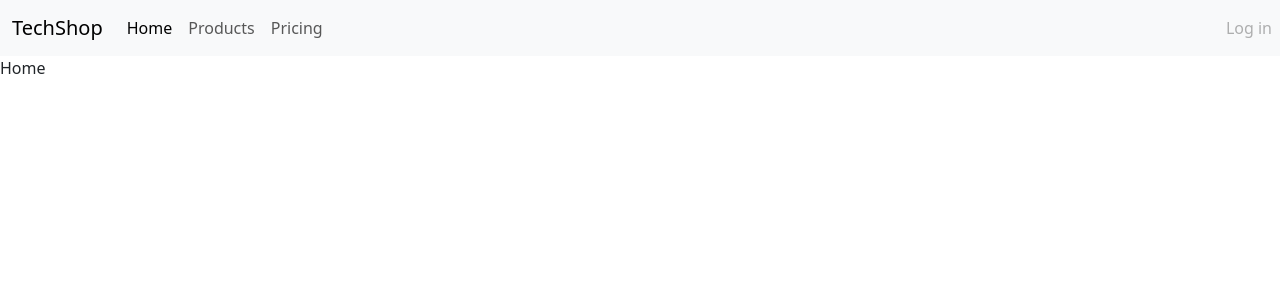
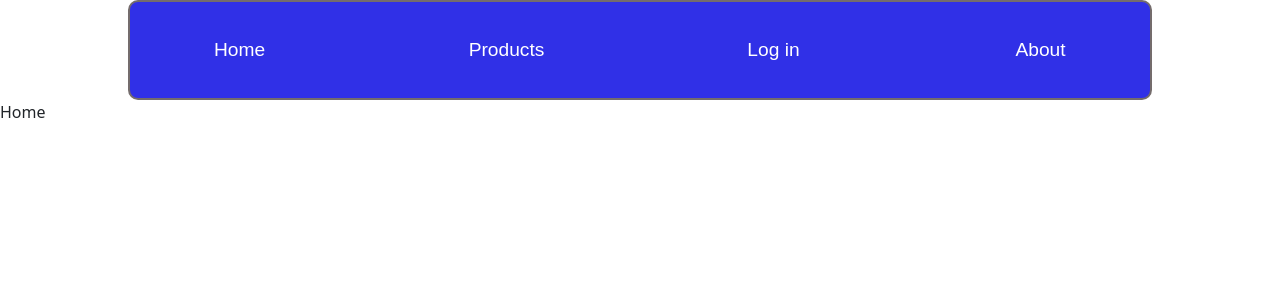
Before and after one commit to KevinLucasG/tech-shop, a React (Vite) app: page / in a window 1280 px wide. Shown: the top 300 px of the page. Built offline with nearby package versions, Linux system fonts and the light colour scheme.

Commit message:
Removed bootstrap and done manually

```diff
--- a/src/Componentes/Navbar.css
+++ b/src/Componentes/Navbar.css
@@ -0,0 +1,35 @@
+.navbar{
+    display:flex;
+    flex-direction: row;
+    justify-content: space-around;
+    width: 80vw;
+    height:100px;
+    gap: 3rem;
+    border: 2px solid rgb(116, 108, 108);
+    background-color: rgb(48, 48, 231);
+    line-height: 50px;
+    margin: 0 auto;
+    border-radius: 10px;
+
+}
+
+.navbar > *{
+    width: 20px;
+}
+
+.link{
+    color: #fff;
+    text-decoration: none;
+    font-size: 1.2rem;
+    font-family: Arial, Helvetica, sans-serif;
+
+    flex:20%;
+    text-align: center;
+
+
+}
+
+.link:hover{
+    color: rgb(56, 169, 235);
+    border: 2px #25a4ee solid;
+}
--- a/src/Componentes/Navbar.jsx
+++ b/src/Componentes/Navbar.jsx
@@ -1,54 +1,17 @@
 import React from "react";
 import { Link } from "react-router-dom";
+import './navbar.css'
 
 const Navbar = () => {
   return (
-    <nav className="navbar navbar-expand-lg bg-body-tertiary">
-      <div className="container-fluid">
-        <a className="navbar-brand" href="#">
-          TechShop
-        </a>
-        <button
-          className="navbar-toggler"
-          type="button"
-          data-bs-toggle="collapse"
-          data-bs-target="#navbarNav"
-          aria-controls="navbarNav"
-          aria-expanded="false"
-          aria-label="Toggle navigation"
-        >
-          <span className="navbar-toggler-icon"></span>
-        </button>
-        <div className="collapse navbar-collapse" id="navbarNav">
-          <ul className="navbar-nav">
-            <li className="nav-item">
-              <a className="nav-link active" aria-current="page" to="/">
-                Home
-              </a>
-            </li>
-            <li className="nav-item">
-              <a className="nav-link" to="products">
-                Products
-              </a>
-            </li>
-            <li className="nav-item">
-              <a className="nav-link" href="#">
-                Pricing
-              </a>
-            </li>
-            <li
-              className="nav-item"
-              style={{ position: "absolute", right: "0px" }}
-            >
-              <a className="nav-link disabled" aria-disabled="true">
-                Log in
-              </a>
-            </li>
-          </ul>
-        </div>
-      </div>
+    <nav className="navbar">
+        <Link className="link" to='/'>Home</Link>
+        <Link className="link" to='/products'>Products</Link>
+        <Link className="link" to='/Login'>Log in</Link>
+        <Link className="link" to='/About'>About</Link>
+
     </nav>
-  );
-};
+  )
+}
 
 export default Navbar;
```
